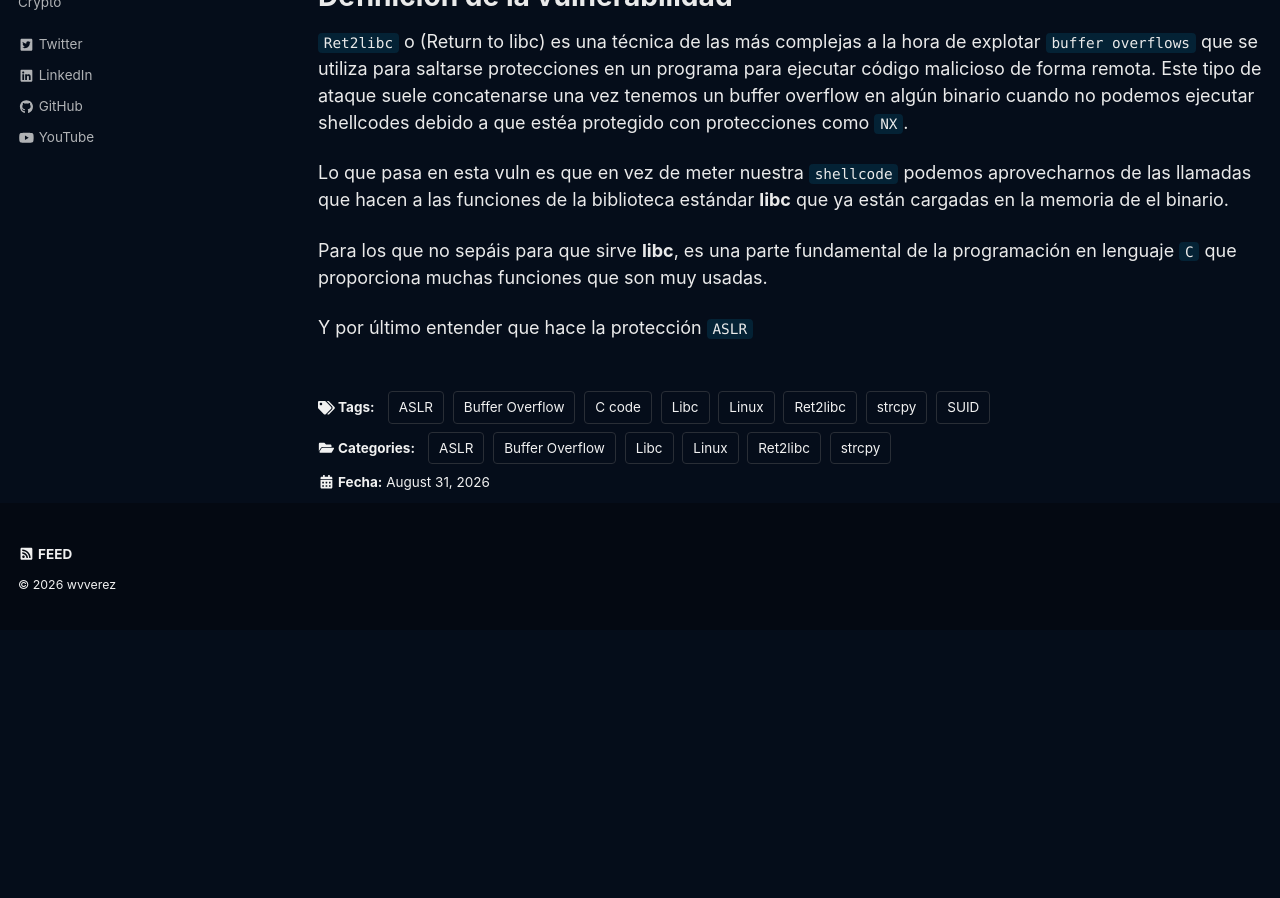
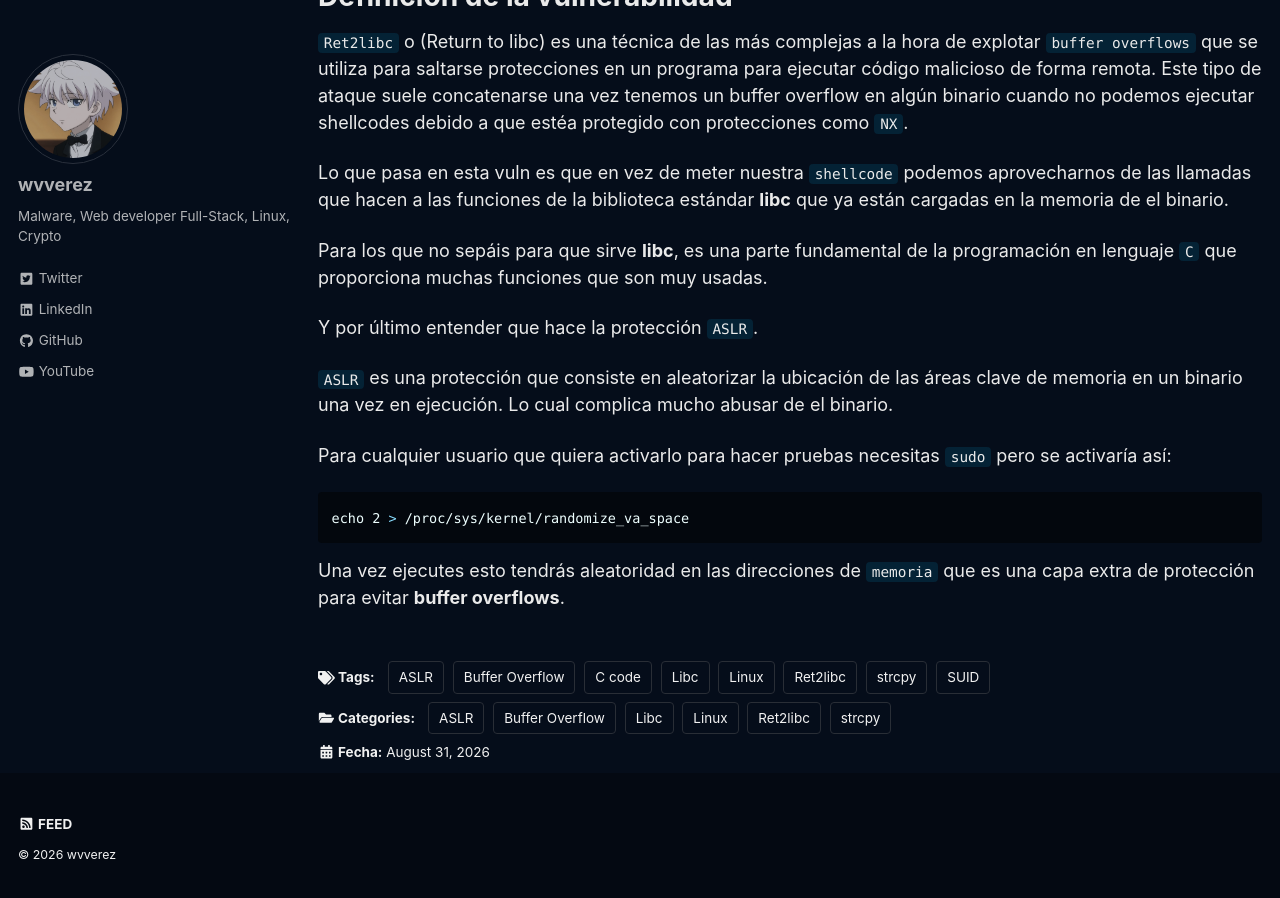
Before and after one commit to wvverez/wvverez.github.io, a Jekyll site: the page built from _posts/2026-08-31-buffer-overflow.md, in a window 1280 px wide and 900 px high, scrolled down 998 px. Built offline with Jekyll 4.4.1, drawn with Linux system fonts in a browser that asks for light colours; cached includes are drawn as plain includes; a script that is not in the unit is left out; before the commit the page ends 1628 px from its top, so only the background shows below that.

Commit message:
Actualizar 2026-08-31-buffer-overflow.md

````diff
--- a/_posts/2026-08-31-buffer-overflow.md
+++ b/_posts/2026-08-31-buffer-overflow.md
@@ -46,4 +46,14 @@
 
 Para los que no sepáis para que sirve **libc**, es una parte fundamental de la programación en lenguaje `C` que proporciona muchas funciones que son muy usadas.
 
-Y por último entender que hace la protección `ASLR`
+Y por último entender que hace la protección `ASLR`.
+
+`ASLR` es una protección que consiste en aleatorizar la ubicación de las áreas clave de memoria en un binario una vez en ejecución. Lo cual complica mucho abusar de el binario.
+
+Para cualquier usuario que quiera activarlo para hacer pruebas necesitas `sudo` pero se activaría así:
+
+```sh
+echo 2 > /proc/sys/kernel/randomize_va_space
+```
+
+Una vez ejecutes esto tendrás aleatoridad en las direcciones de `memoria` que es una capa extra de protección para evitar **buffer overflows**.
````
